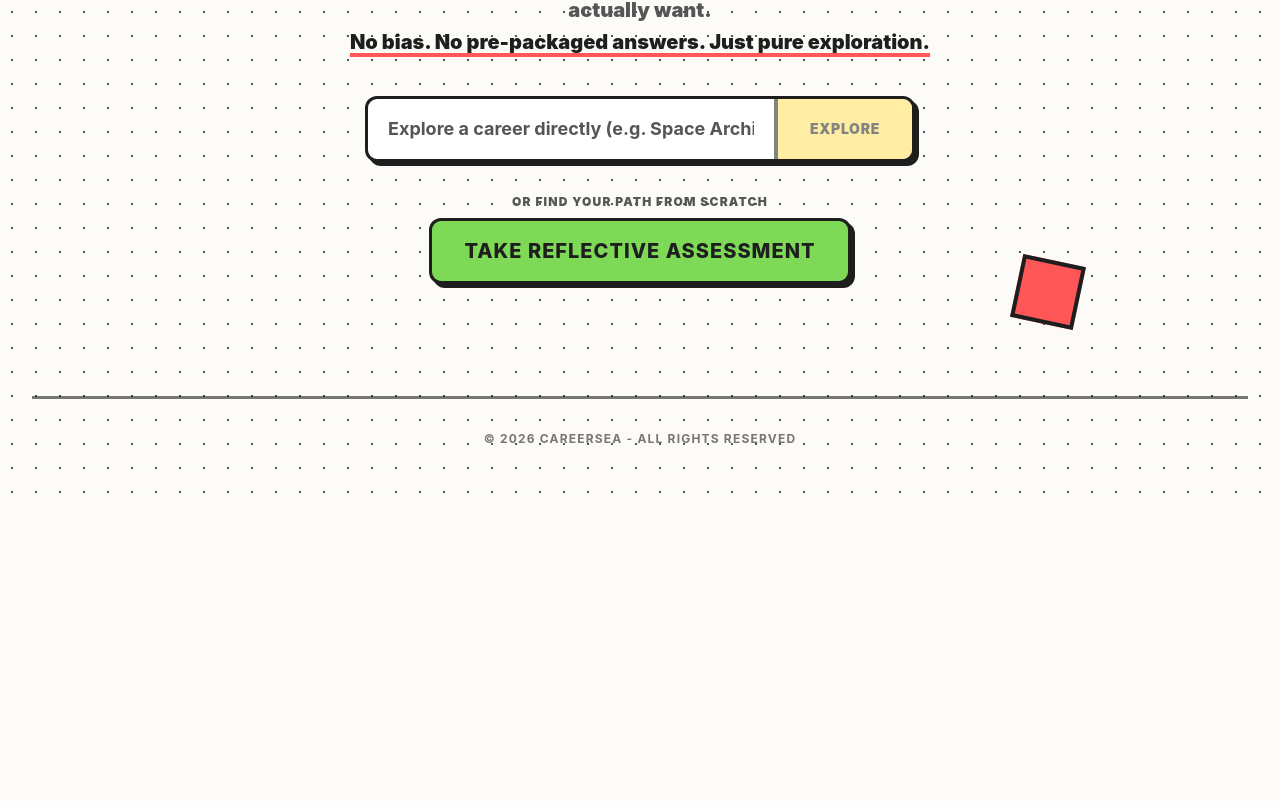
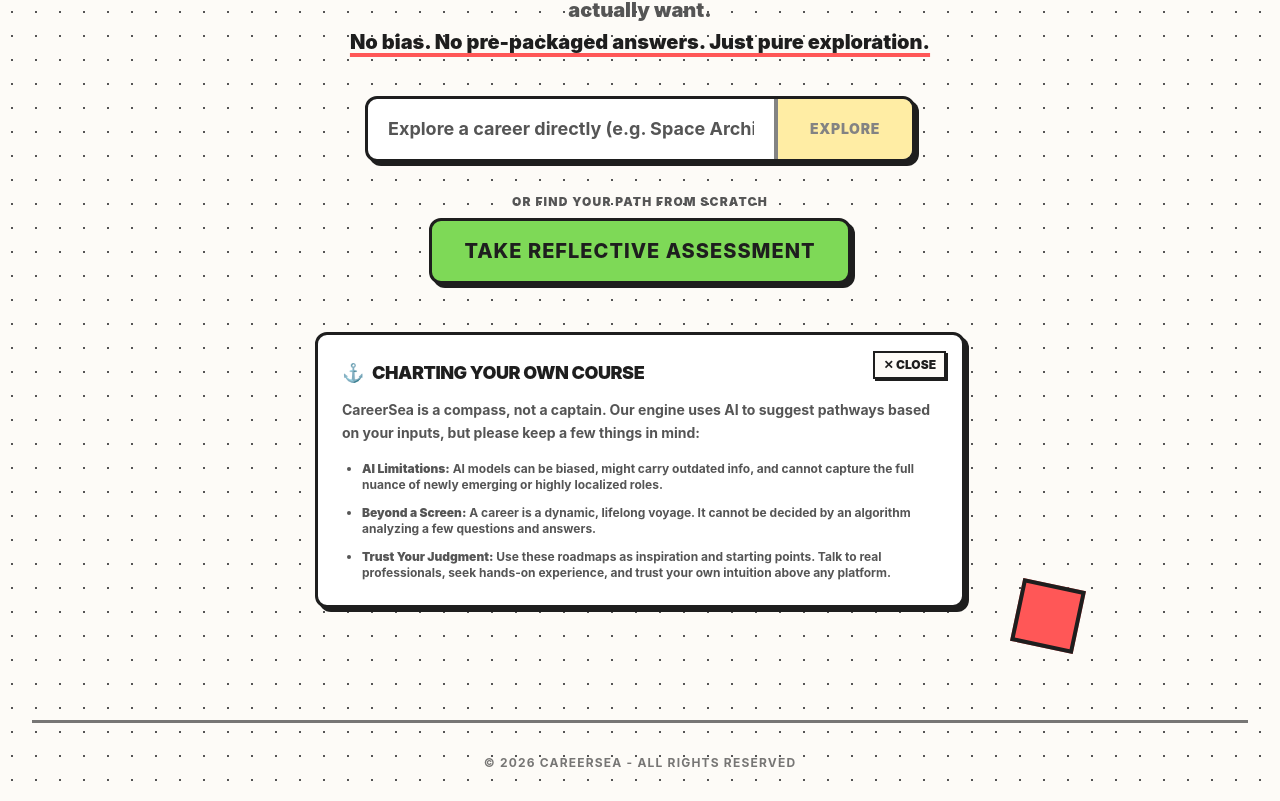
Before and after one commit to rishadtharayil/CareerSea, a React (Vite) app in the folder frontend/: page / in a window 1280 px wide. Shown: the part 576-1377 px from the top of the page. Before the commit the page ends 1087 px from the top, so only its background shows below. Built offline with nearby package versions, Linux system fonts and the light colour scheme; no server answers.

Commit message:
feat: add dismissible neubrutalist disclaimer note for first-time users on Welcome screen

```diff
--- a/frontend/src/components/Welcome.jsx
+++ b/frontend/src/components/Welcome.jsx
@@ -1,15 +1,21 @@
 import React, { useState } from 'react';
 import { useNavigate } from 'react-router-dom';
-import { motion } from 'framer-motion';
+import { motion, AnimatePresence } from 'framer-motion';
 
 const Welcome = () => {
     const navigate = useNavigate();
     const [searchQuery, setSearchQuery] = useState('');
+    const [showDisclaimer, setShowDisclaimer] = useState(!localStorage.getItem('hide_welcome_disclaimer'));
 
     const handleExplore = (e) => {
         if (e) e.preventDefault();
         if (!searchQuery.trim()) return;
         navigate('/assessment', { state: { customExplore: searchQuery.trim() } });
+    };
+
+    const handleDismiss = () => {
+        localStorage.setItem('hide_welcome_disclaimer', 'true');
+        setShowDisclaimer(false);
     };
 
     return (
@@ -57,7 +63,7 @@
                 </form>
 
                 {/* Alternative Assessment Entry */}
-                <div className="flex flex-col items-center gap-2">
+                <div className="flex flex-col items-center gap-2 mb-12">
                     <span className="text-xs font-black uppercase tracking-widest text-text-light">Or find your path from scratch</span>
                     <motion.button
                         className="pop-button text-xl px-8 py-4 bg-secondary"
@@ -68,6 +74,36 @@
                         Take Reflective Assessment
                     </motion.button>
                 </div>
+
+                {/* Neubrutalist Disclaimer Note */}
+                <AnimatePresence>
+                    {showDisclaimer && (
+                        <motion.div
+                            initial={{ opacity: 0, y: 15 }}
+                            animate={{ opacity: 1, y: 0 }}
+                            exit={{ opacity: 0, y: 15 }}
+                            className="pop-card text-left bg-surface border-pop border-text shadow-pop p-6 relative max-w-[650px] mx-auto"
+                        >
+                            <button
+                                onClick={handleDismiss}
+                                className="absolute top-4 right-4 font-black text-xs uppercase hover:text-accent cursor-pointer border-2 border-text bg-bg px-2 py-1 shadow-pop-sm active:translate-x-[1px] active:translate-y-[1px]"
+                            >
+                                ✕ Close
+                            </button>
+                            <h3 className="text-lg font-black uppercase mb-3 flex items-center gap-2">
+                                <span>⚓</span> Charting Your Own Course
+                            </h3>
+                            <p className="text-sm font-bold text-text-light leading-relaxed mb-4">
+                                CareerSea is a compass, not a captain. Our engine uses AI to suggest pathways based on your inputs, but please keep a few things in mind:
+                            </p>
+                            <ul className="text-xs font-bold text-text-light list-disc pl-5 space-y-3">
+                                <li><strong>AI Limitations:</strong> AI models can be biased, might carry outdated info, and cannot capture the full nuance of newly emerging or highly localized roles.</li>
+                                <li><strong>Beyond a Screen:</strong> A career is a dynamic, lifelong voyage. It cannot be decided by an algorithm analyzing a few questions and answers.</li>
+                                <li><strong>Trust Your Judgment:</strong> Use these roadmaps as inspiration and starting points. Talk to real professionals, seek hands-on experience, and trust your own intuition above any platform.</li>
+                            </ul>
+                        </motion.div>
+                    )}
+                </AnimatePresence>
             </motion.div>
         </div>
     );
```
